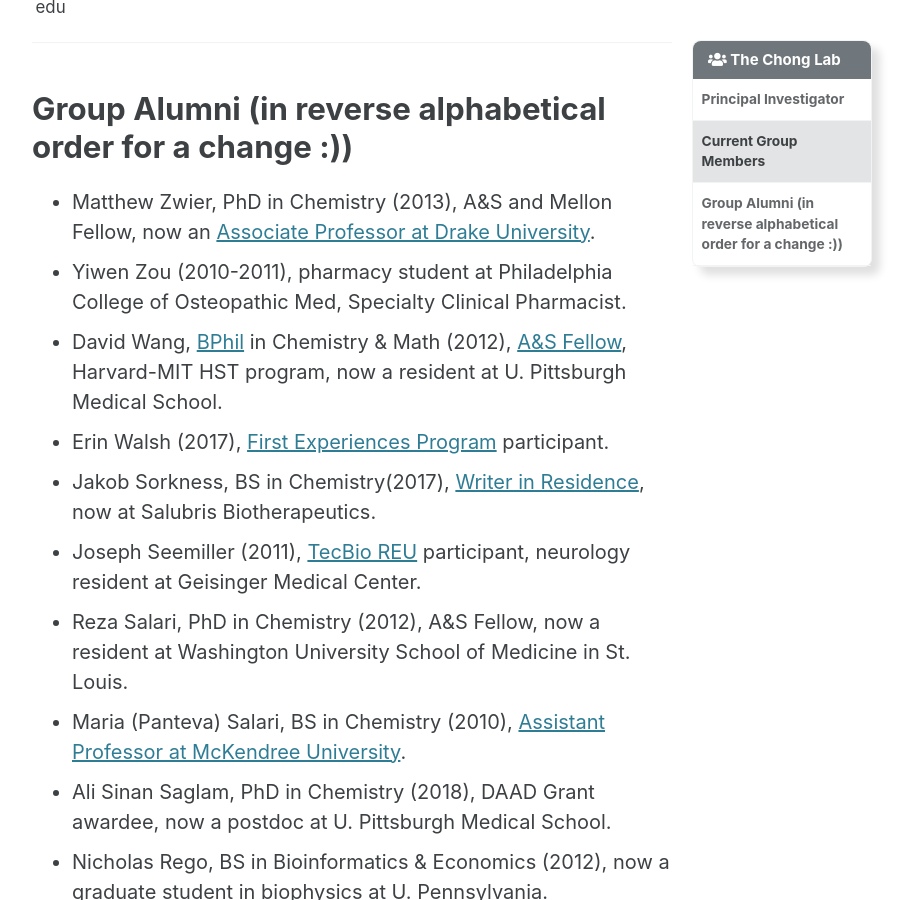
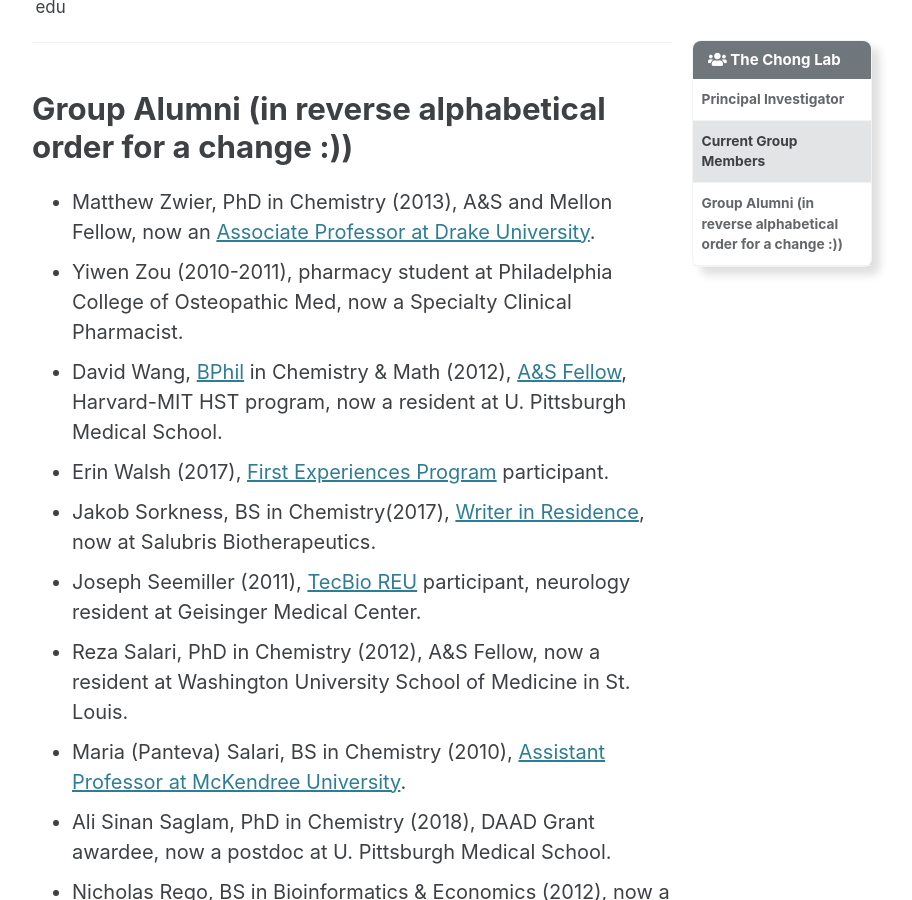
Before and after one commit to darianyang/mm-github-pages-test, a Jekyll site: the page built from _pages/people.md, in a window 1280 px wide and 900 px high, scrolled down 1826 px. Shown: the whole window, without its empty margins (288-1200 px from the left). Built offline with Jekyll 4.4.1, drawn with Linux system fonts in a browser that asks for light colours; cached includes are drawn as plain includes.

Commit message:
Update people.md

```diff
--- a/_pages/people.md
+++ b/_pages/people.md
@@ -84,7 +84,7 @@
 # Group Alumni (in reverse alphabetical order for a change :))
 
 * Matthew Zwier, PhD in Chemistry (2013), A&S and Mellon Fellow, now an [Associate Professor at Drake University](https://www.drake.edu/chemistry/facultystaff/drmatthewzwier/).
-* Yiwen Zou (2010-2011), pharmacy student at Philadelphia College of Osteopathic Med, Specialty Clinical Pharmacist.
+* Yiwen Zou (2010-2011), pharmacy student at Philadelphia College of Osteopathic Med, now a Specialty Clinical Pharmacist.
 * David Wang, [BPhil](http://www.honorscollege.pitt.edu/bphil-degree) in Chemistry & Math (2012), [A&S Fellow](https://www.asundergrad.pitt.edu/research/awards-and-funding#summer-undergraduate-research-awards), Harvard-MIT HST program, now a resident at U. Pittsburgh Medical School.
 * Erin Walsh (2017), [First Experiences Program](https://www.asundergrad.pitt.edu/research/first-experiences-research) participant.
 * Jakob Sorkness, BS in Chemistry(2017), [Writer in Residence](https://medium.com/pitt-undergraduate-science-writing), now at Salubris Biotherapeutics.
```
